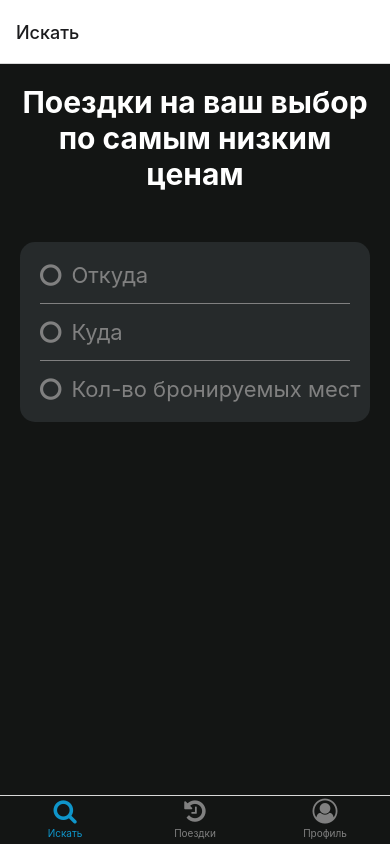
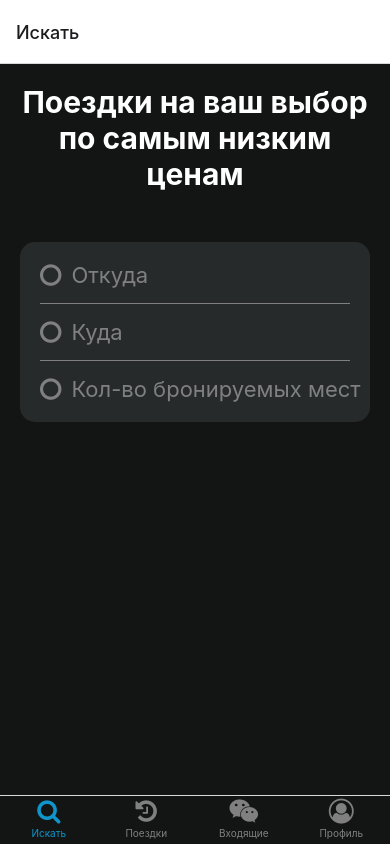
Before and after one commit to Umirzakovv/taxi-app-user, a React Native app: screen / in a window 390 px wide. Built offline with nearby package versions, Linux system fonts and the light colour scheme.

Commit message:
create chatScreen

```diff
--- a/App.js
+++ b/App.js
@@ -4,6 +4,7 @@ import Icon from "react-native-vector-icons/FontAwesome";
 import SearchScreen from "./src/screens/SearchScreen";
 import ProfileScreen from "./src/screens/ProfileScreen";
 import HistoryScreen from "./src/screens/HistoryScreen";
+import ChatScreen from "./src/screens/Chat";
 
 const Tab = createBottomTabNavigator();
 
@@ -18,6 +19,8 @@ export default function App() {
               iconName = focused ? "search" : "search";
             } else if (route.name === "Поездки") {
               iconName = focused ? "history" : "history";
+            } else if (route.name === "Входящие") {
+              iconName = focused ? "wechat" : "wechat";
             } else {
               iconName = focused ? "user-circle-o" : "user-circle-o";
             }
@@ -34,6 +37,7 @@ export default function App() {
       >
         <Tab.Screen name="Искать" component={SearchScreen} />
         <Tab.Screen name="Поездки" component={HistoryScreen} />
+        <Tab.Screen name="Входящие" component={ChatScreen} />
         <Tab.Screen name="Профиль" component={ProfileScreen} />
       </Tab.Navigator>
     </NavigationContainer>
--- /dev/null
+++ b/src/screens/Chat/index.jsx
@@ -0,0 +1,14 @@
+import React from "react";
+import { Dimensions, Image, Text, View } from "react-native";
+const ChatScreen = () => {
+  const screenHeight = Dimensions.get("window").height;
+  return (
+    <View style={[{ height: screenHeight, backgroundColor: "#131514" }]}>
+      <View style={{ flexDirection: "row", justifyContent: "space-between" }}>
+        <Text style={{ color: "#fff", fontSize: 16 }}>В процессе разработки</Text>
+      </View>
+    </View>
+  );
+};
+
+export default ChatScreen;
```
Also changed, not shown: src/screens/Chat/styles.js (added, +7 -0 lines), assets/bla-bla-logo.png (added). Lines whose indentation alone changed are shown as unchanged.
